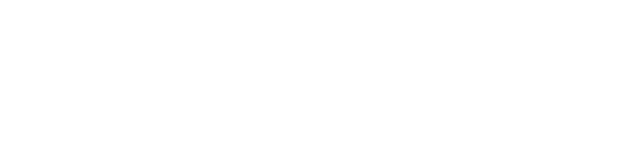
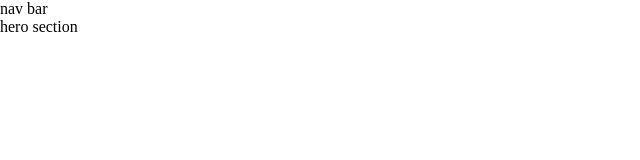
Before and after one commit to InumanSoul/html-css-practice, a plain HTML site: page index.html in a window 1280 px wide. Shown: the whole page, without its empty margins (0-640 px from the left). Drawn offline with Linux system fonts and the light colour scheme.

Commit message:
added two divs

```diff
--- a/index.html
+++ b/index.html
@@ -7,6 +7,7 @@
   <link rel="stylesheet" href="./styles/stylesheet.css">
 </head>
 <body>
-
+  <div>nav bar</div>
+  <div>hero section</div>
 </body>
 </html>
```
